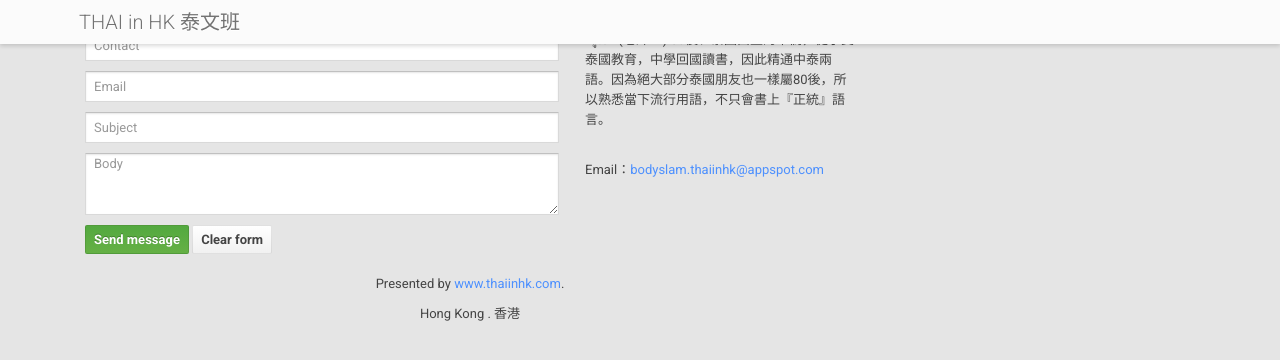
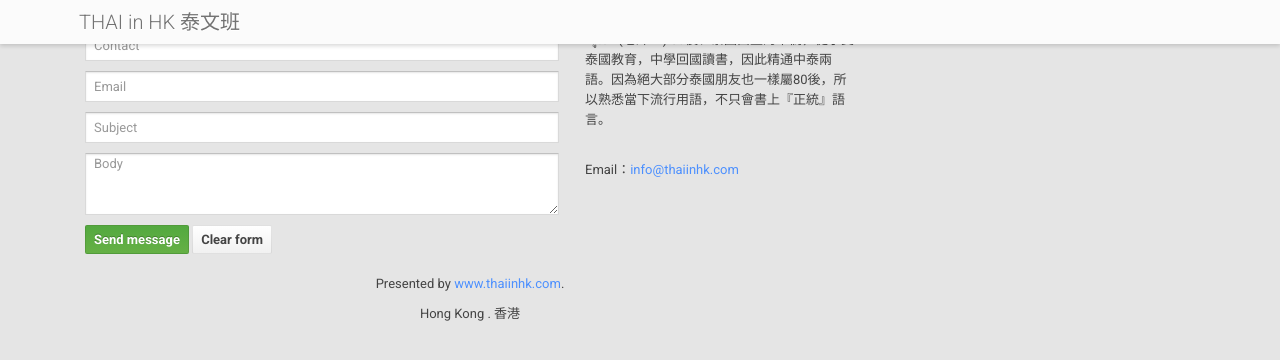
Before and after one commit to 7kfpun/gae-boilerplate, a Python web app: template templates/base.html in a window 1280 px wide. Shown: the top 360 px of the page. Run offline with Jinja, Linux system fonts and the light colour scheme; the template is opened without the code that fills it, so the values that code supplies are empty; some libraries are stand-ins or nearby versions.

Commit message:
change email

```diff
--- a/templates/base.html
+++ b/templates/base.html
@@ -93,7 +93,7 @@ learn thai language culture hong kong exchange thai in hk">
           <span class="help-block"><b>{{_("簡介")}}</b></span>
           <p>{{_("ครูเอก (老師Ek) 80後、泰國出生的華僑，從小受泰國教育，中學回國讀書，因此精通中泰兩語。因為絕大部分泰國朋友也一樣屬80後，所以熟悉當下流行用語，不只會書上『正統』語言。")}}</p>
           <br />
-          <p>{{_("Email")}}：<a href="mailto:bodyslam.thaiinhk@appspot.com" target="_top">bodyslam.thaiinhk@appspot.com</a></p>
+          <p>{{_("Email")}}：<a href="mailto:info@thaiinhk.com" target="_top">info@thaiinhk.com</a></p>
         </div>
         <div class="span8">
           <p class="pagination-centered">Presented by <a href="http：//www.thaiinhk.com">www.thaiinhk.com</a>.</p>
```
